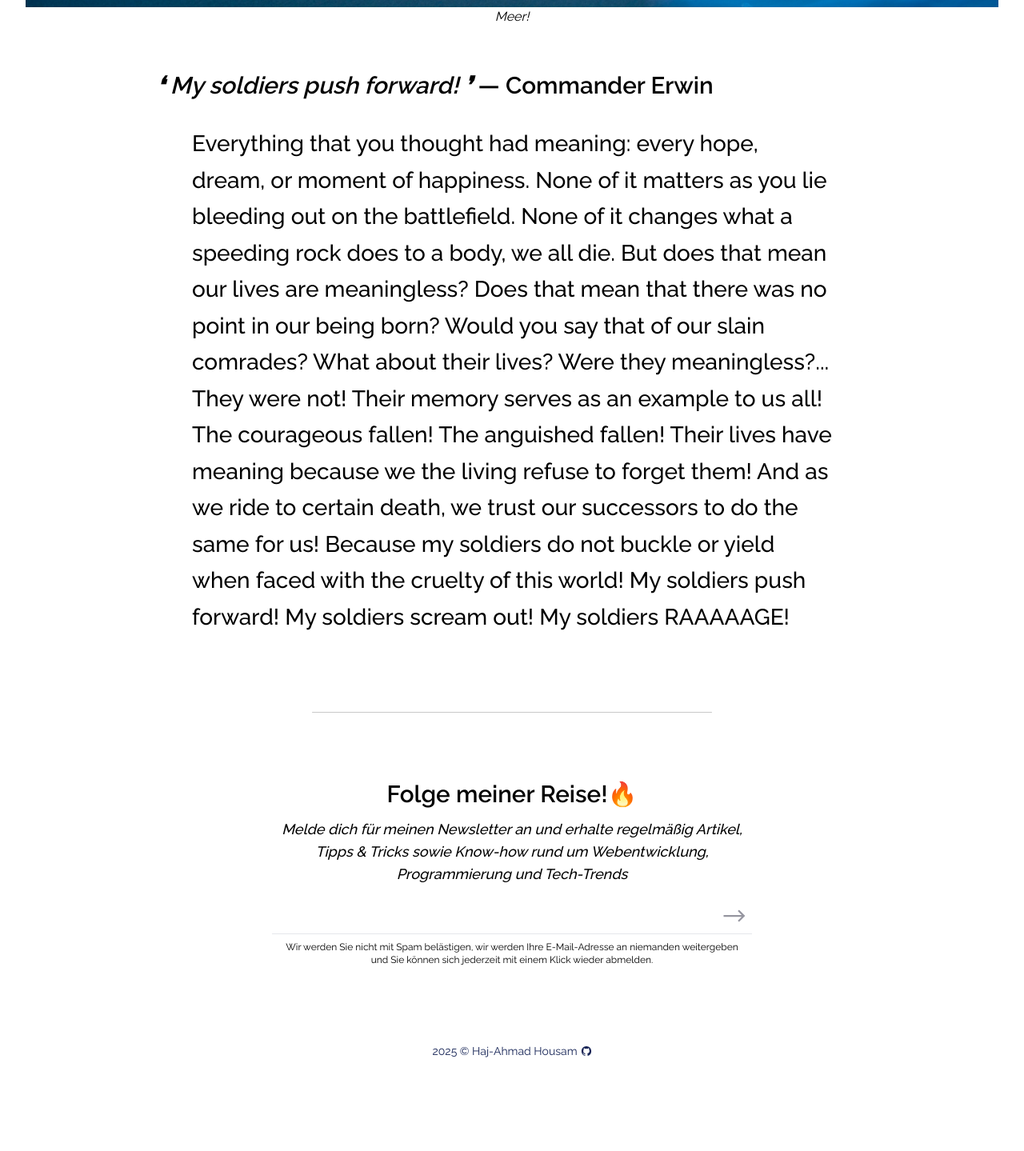
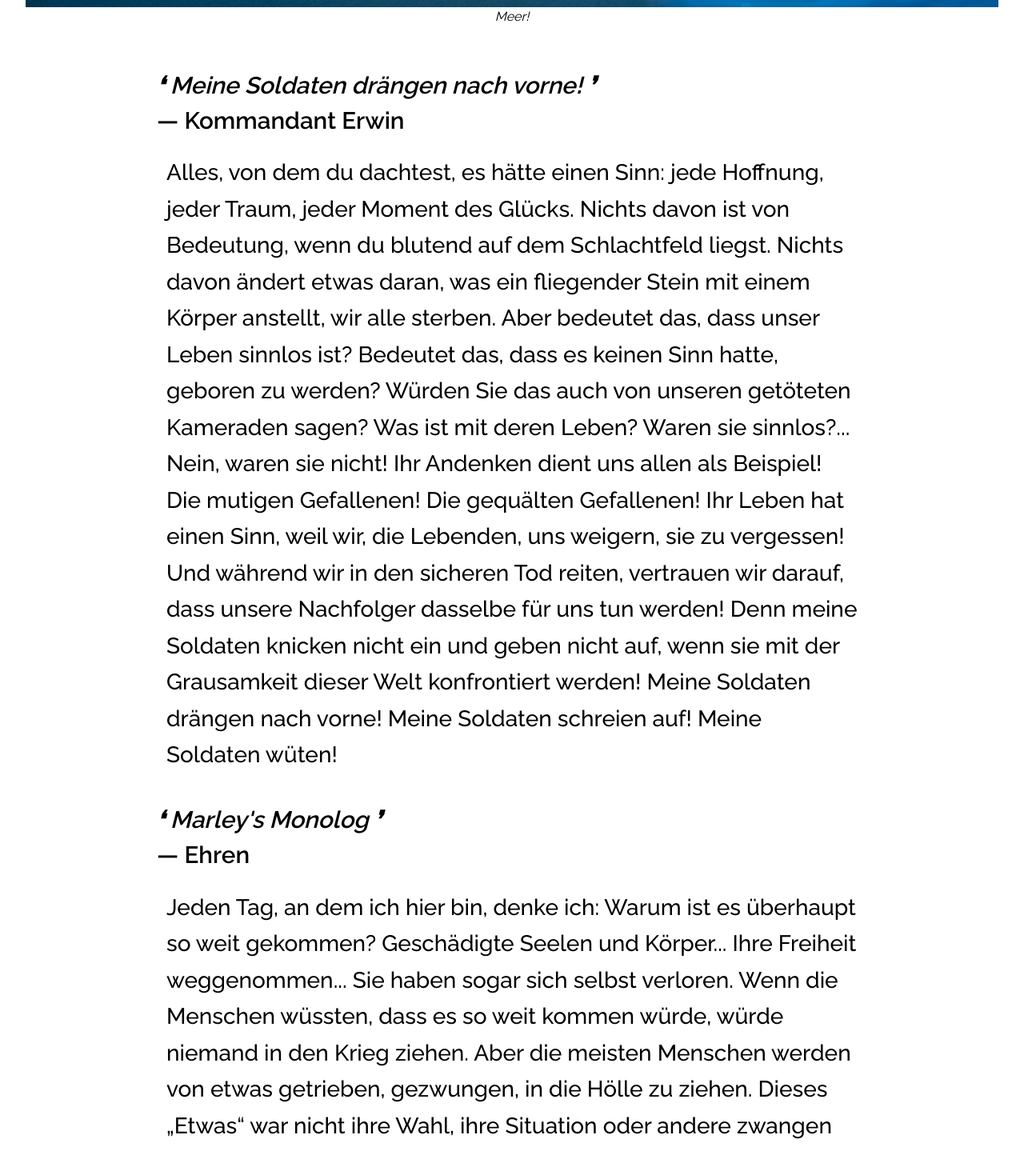
Before and after one commit to bugixtix/next-blog, a Next.js app: page /uebermich in a window 1280 px wide. Shown: the part 2120-3559 px from the top of the page at 80% size. Before the commit the page ends 3508 px from the top, so only its background shows below. Built offline with nearby package versions, Linux system fonts and the light colour scheme; no server answers.

Commit message:
Update: Componente

```diff
--- a/app/uebermich/content.jsx
+++ b/app/uebermich/content.jsx
@@ -10,14 +10,22 @@ import Image from 'next/image'
 export function AboutMe(){
 
     const text = {
-        intro:"Hallo, ich bin Housam. Willkommen auf meiner Seite! Hier schreibe ich Artikeln und gebe Tips&Tricks rund um Webentwicklung, insbesonderes meine zurzeit belibte Framework Nextjs🚀. Was du über mich wissen musst: Ich bin ein Großer Fan von Clean-Code, der viel Arbeit und Zeit spärt (egal wie kompliziert er sei). Zurzeit lerne ich TypeScript und versuche sie in meine Projekte zu intergrieren, weil sie den Code organisiert aussehen lässt und die Bugs leicht aufindbar macht. Ich entwickle mich andauernd, versuchend, mich auf dem Laufenden zu halten (das Neueste entdecken, lernen und ausprobieren - Das Gefühl ist sehr angenehm♥️). In meiner Freizeit lese ich gerne, schaue mir Youtube-Tutorials an, spiele Schach privat und im Verein, gehe spazieren, und zuguter letzt schreibe mir Notizen von Sprüche auf, die ich in meiner Lieblingsserien und Anime entdecke. In dem nächsten Bereich wirst du einige meiner Lieblingsbilder und Lieblingssprüche. Viel Spaß beim Lesen!  ",
+        intro:"Hallo, ich bin Housam. Willkommen auf meiner Seite! Hier schreibe ich Artikeln und gebe Tips&Tricks rund um Webentwicklung, insbesonderes meine zurzeit belibte Framework Nextjs🚀. Was du über mich wissen musst: Ich bin ein Großer Fan von Clean-Code, der viel Arbeit und Zeit spärt (egal wie kompliziert er sei). Zurzeit lerne ich TypeScript und versuche sie in meine Projekte zu intergrieren, weil sie den Code organisiert aussehen lässt und die Bugs leicht aufindbar macht. Ich entwickle mich andauernd, versuchend, mich auf dem Laufenden zu halten (das Neueste entdecken, lernen und ausprobieren - Das Gefühl ist sehr angenehm♥️). In meiner Freizeit lese ich gerne, schaue mir Youtube-Tutorials an, spiele Schach privat und im Verein, gehe spazieren, und zuguter letzt schreibe mir Notizen von Sprüche auf, die ich in meiner Lieblingsserien und Anime entdecke. In dem nächsten Bereich wirst du einige meiner Lieblingsbilder und Lieblingssprüche finden. Viel Spaß beim Lesen!  ",
 
-        title:["My soldiers push forward!"," — Commander Erwin"],
-        description:"	Everything that you thought had meaning: every hope, dream, or moment of happiness. None of it matters as you lie bleeding out on the battlefield. None of it changes what a speeding rock does to a body, we all die. But does that mean our lives are meaningless? Does that mean that there was no point in our being born? Would you say that of our slain comrades? What about their lives? Were they meaningless?... They were not! Their memory serves as an example to us all! The courageous fallen! The anguished fallen! Their lives have meaning because we the living refuse to forget them! And as we ride to certain death, we trust our successors to do the same for us! Because my soldiers do not buckle or yield when faced with the cruelty of this world! My soldiers push forward! My soldiers scream out! My soldiers RAAAAAGE!",
+        post:[
+            {
+                title:"Meine Soldaten drängen nach vorne!",
+                author:" — Kommandant Erwin",
+                content:"Alles, von dem du dachtest, es hätte einen Sinn: jede Hoffnung, jeder Traum, jeder Moment des Glücks. Nichts davon ist von Bedeutung, wenn du blutend auf dem Schlachtfeld liegst. Nichts davon ändert etwas daran, was ein fliegender Stein mit einem Körper anstellt, wir alle sterben. Aber bedeutet das, dass unser Leben sinnlos ist? Bedeutet das, dass es keinen Sinn hatte, geboren zu werden? Würden Sie das auch von unseren getöteten Kameraden sagen? Was ist mit deren Leben? Waren sie sinnlos?... Nein, waren sie nicht! Ihr Andenken dient uns allen als Beispiel! Die mutigen Gefallenen! Die gequälten Gefallenen! Ihr Leben hat einen Sinn, weil wir, die Lebenden, uns weigern, sie zu vergessen! Und während wir in den sicheren Tod reiten, vertrauen wir darauf, dass unsere Nachfolger dasselbe für uns tun werden! Denn meine Soldaten knicken nicht ein und geben nicht auf, wenn sie mit der Grausamkeit dieser Welt konfrontiert werden! Meine Soldaten drängen nach vorne! Meine Soldaten schreien auf! Meine Soldaten wüten!"
+            },
+            {
+                title:"Marley's Monolog",
+                author:" — Ehren",
+                content:`Jeden Tag, an dem ich hier bin, denke ich: Warum ist es überhaupt so weit gekommen? Geschädigte Seelen und Körper... Ihre Freiheit weggenommen... Sie haben sogar sich selbst verloren. Wenn die Menschen wüssten, dass es so weit kommen würde, würde niemand in den Krieg ziehen. Aber die meisten Menschen werden von etwas getrieben, gezwungen, in die Hölle zu ziehen. Dieses „Etwas“ war nicht ihre Wahl, ihre Situation oder andere zwangen sie dazu. Aber Menschen, die sich selbst zurückdrängen, sehen eine andere Art von Hölle. Sie können etwas hinter der Hölle sehen. Vielleicht ist es Hoffnung, vielleicht ist es sogar eine andere Hölle. Nur diejenigen, die immer weitergehen, werden es jemals erfahren.`
+            }
+        ],
         imgDescription:"Meer!"
     }
-    const text___ = "Alles, von dem du dachtest, es hätte einen Sinn: jede Hoffnung, jeder Traum, jeder Moment des Glücks. Nichts davon ist von Bedeutung, wenn du blutend auf dem Schlachtfeld liegst. Nichts davon ändert etwas daran, was ein fliegender Stein mit einem Körper anstellt, wir alle sterben. Aber bedeutet das, dass unser Leben sinnlos ist? Bedeutet das, dass es keinen Sinn hatte, geboren zu werden? Würden Sie das auch von unseren getöteten Kameraden sagen? Was ist mit deren Leben? Waren sie sinnlos?... Nein, waren sie nicht! Ihr Andenken dient uns allen als Beispiel! Die mutigen Gefallenen! Die gequälten Gefallenen! Ihr Leben hat einen Sinn, weil wir, die Lebenden, uns weigern, sie zu vergessen! Und während wir in den sicheren Tod reiten, vertrauen wir darauf, dass unsere Nachfolger dasselbe für uns tun werden! Denn meine Soldaten knicken nicht ein und geben nicht auf, wenn sie mit der Grausamkeit dieser Welt konfrontiert werden! Meine Soldaten drängen nach vorne! Meine Soldaten schreien auf! Meine Soldaten wüten!"
-    const title = ["My soldiers push forward!"," — Commander Erwin"]
     return(
         <div className="_main flex flex-col w-[100%] items-center gap-2 pt-10">
             {/* <div className="_line w-[280px] sm:w-[40%] h-[1px] bg-[rgb(var(--gray))] rounded-2xl my-16"></div> */}
@@ -29,16 +37,25 @@ export function AboutMe(){
                 <Image src={Sea} alt="Bild" />
                 {text.imgDescription}
             </div>
-            <div className="_title flex flex-row sm:w-[70%] text-[rgb(var(--forderground))] p-1">
-                <h2 className=" font-semibold italic">&#x275B; {text.title[0]} &#x275C; <span className="not-italic">{text.title[1]}</span></h2>
+            {text.post.map((i, index)=>(<Post obj={i} key={index}/>))}
+            {/* <div className="_line w-[280px] sm:w-[40%] h-[1px] bg-[rgb(var(--gray))] rounded-2xl my-16"></div> */}
+        </div>
+    )
+}
+
+function Post({obj={title:"",author:"", content:""}}){
+
+    return(
+        <div className='sm:w-[70%] flex flex-col items-start'>
+            <div className="_title flex flex-row text-[rgb(var(--forderground))] p-1">
+                <h2 className=" font-semibold italic flex flex-col">&#x275B; {obj.title} &#x275C; <span className="not-italic">{obj.author}</span></h2>
             </div>
 
-            <div className="_text sm:w-[65%] p-4 text-[rgb(var(--forderground))]">
-                <p className="font-medium text-[28px]/relaxed">
-                    {text.description}
+            <div className="_text p-4 text-[rgb(var(--forderground))]">
+                <p className="font-medium text-[28px]/relaxed text-start">
+                    {obj.content}
                 </p>
             </div>
-            {/* <div className="_line w-[280px] sm:w-[40%] h-[1px] bg-[rgb(var(--gray))] rounded-2xl my-16"></div> */}
         </div>
     )
 }
```
